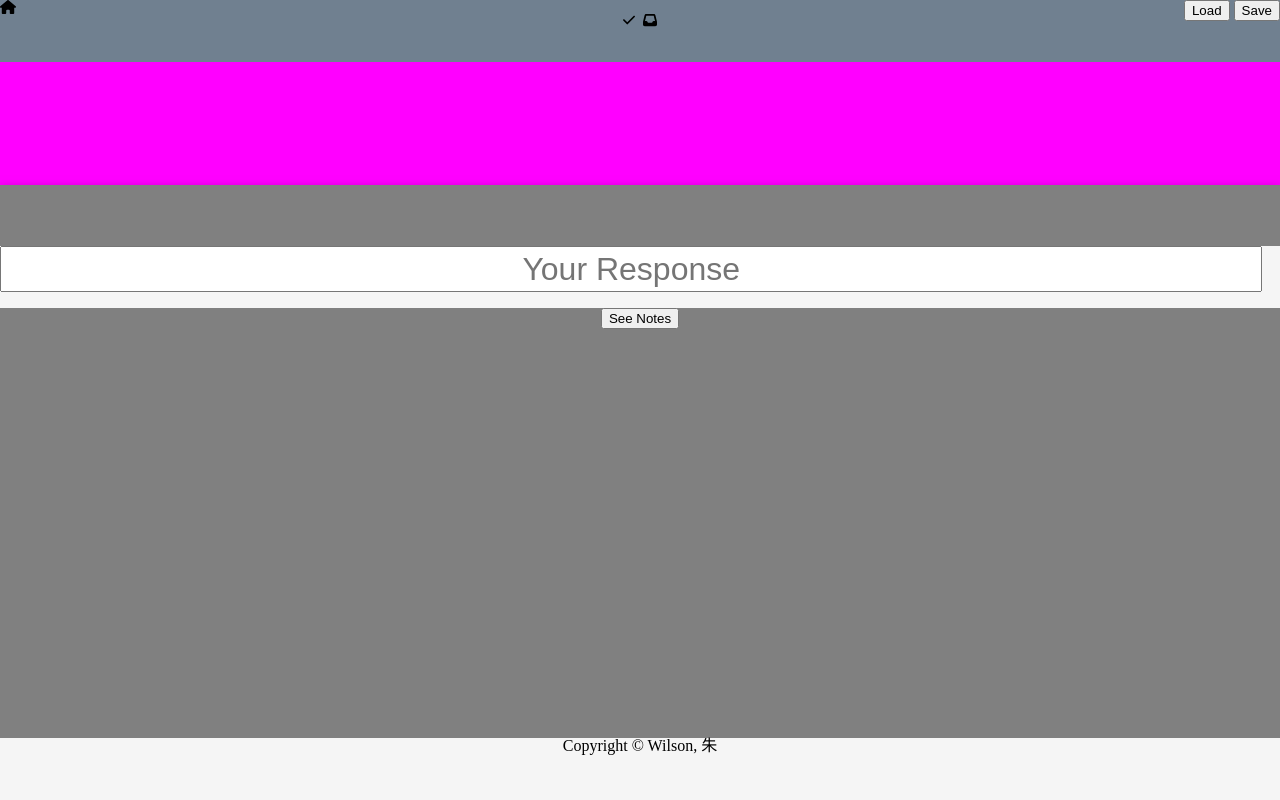
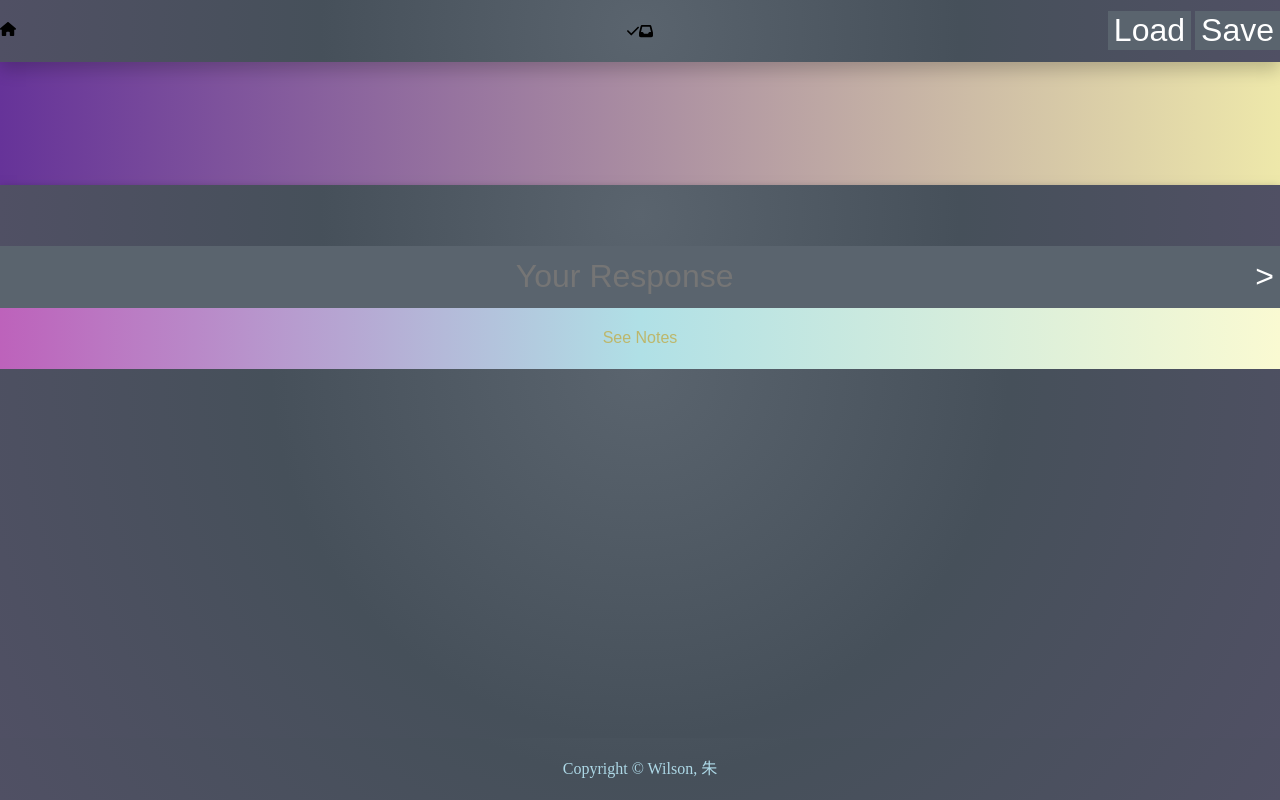
Before and after one commit to wilsonchupy/flashcard_app, a plain HTML site: page index.html in a window 1280 px wide. Drawn offline with Linux system fonts and the light colour scheme.

Commit message:
change bg color

```diff
--- a/css/layout.css
+++ b/css/layout.css
@@ -1,6 +1,6 @@
 body {
     display: grid;
-    background-color: grey;
+    background-image: radial-gradient(circle at center, rgb(90, 100, 110), rgb(70, 80, 90) 50%, rgb(80, 80, 100));
     grid-template-areas:
         "topnav"
         "question"
@@ -15,17 +15,22 @@ body {
 
 .topnav {
     grid-area: topnav;
-    background-color: slategray;
+    background-image: radial-gradient(circle at center, rgb(90, 100, 110), rgb(70, 80, 90) 50%, rgb(80, 80, 100));
+    /* border-bottom: 1px solid mediumslateblue; */
     color: white;
     font-size: 1em;
     display: grid;
     grid-template-areas:
         "home stats navs";
     grid-template-columns: 1fr 1fr 1fr;
+    z-index: 5;
+    box-shadow: 0 8px 16px 0 rgba(0,0,0,0.2);
 }
 
 .home {
     grid-area: home;
+    display: flex;
+    align-items: center;
 }
 
 .stats {
@@ -41,7 +46,11 @@ body {
 
 .question {
     grid-area: question;
-    background-color: magenta;
+    background-color: rgb(214, 171, 224);
+    background-image: linear-gradient(to right, RebeccaPurple , PaleGoldenRod);
+    display: flex;
+    justify-content: center;
+    align-items: center;
     text-align: center;
     font-size: 3em;
     color: white;
@@ -49,72 +58,141 @@ body {
 
 .category {
     grid-area: category;
-    background-color: grey;
+    background-image: radial-gradient(circle at center, rgb(90, 100, 110), rgb(70, 80, 90) 50%, rgb(80, 80, 100));
+    display: flex;
+    justify-content: center;
+    align-items: center;
     text-align: center;
     font-size: 2em;
+    color: white;
     box-shadow: 0px 5px 10px 0px rgba(0, 0, 0, 0.5);
 }
 
 .answer {
     grid-area: answer;
     background-color: whitesmoke;
+    display: grid;
+    grid-template-columns: 1fr;
+    justify-content: center;
+    align-items: center;
 }
 
 .utils {
     grid-area: utils;
-    background-color: grey;
+    background-color: slategrey;
     color: grey;
-    margin: 0 auto;
+    display: grid;
+    grid-template-columns: 1fr;
+    justify-content: center;
+    align-items: center;
+}
+
+.utils button {
+    height: 100%;
+    background: linear-gradient(0.25turn, rgb(189, 98, 187), powderblue, lightgoldenrodyellow);
+    border: none;
+    color: darkkhaki;
+    font-size: 1em;
+}
+
+.utils button:hover {
+    z-index: 5;
+    box-shadow: 0 8px 16px 0 rgba(0,0,0,0.2);
 }
 
 .blank {
     grid-area: blank;
-    background-color: grey;
+    background-image: radial-gradient(circle at 50% 0%, rgb(90, 100, 110), rgb(70, 80, 90) 50%, rgb(80, 80, 100));
 }
 
 .footer {
     grid-area: footer;
-    background-color: whitesmoke;
     text-align: center;
+    color: lightblue;
+    display: flex;
+    align-items: center;
+    justify-content: center;
 }
 
-header .logo {
-    float: left;
+.stats {
+    margin: 0 auto;
+    display: flex;
+    align-items: center;
 }
 
-header .stats {
-    margin: 0 auto;
+.navs {
+    float: right;
+    display: flex;
+    align-items: center;
 }
 
-header .navs {
-    float: right;
-    display: block;
-}
-
-header .navs ul {
+.navs ul {
     list-style: none;
 }
 
-header .navs ul li {
+.navs ul li {
     display: inline;
 }
 
 .answerInputDiv {
-    display: inline-block;
-    position: relative;
+    display: flex;
+    flex-direction: row;
+    height: 100%;
+    background-color: rgb(90, 100, 110);
 }
 
 .answer input {
     font-size: 2em;
-    width: 98%;
     height: 5vh;
+    width: 100%;
     text-align: center;
+    box-sizing: border-box;
+    flex-grow: 1;
+    height: 100%;
+    border: none;
+    color: white;
+    background-color: rgb(90, 100, 110);
+}
+
+.answer input:focus {
+    border: none;
+    border-bottom: 3px solid mediumturquoise;
+    outline: none;
+}
+
+.answer button {
+    font-size: 2em;
+    border: none;
+    background-color: rgb(90, 100, 110);
+    color: white;
+}
+
+#loadButton {
+    font-size: 2em;
+    border: none;
+    background-color: rgb(90, 100, 110);
+    color: white;
+}
+
+#saveButton {
+    font-size: 2em;
+    border: none;
+    background-color: rgb(90, 100, 110);
+    color: white;
+}
+
+#loadButton:hover {
+    box-shadow: 0 8px 16px 0 rgba(0,0,0,0.2);
+}
+
+#saveButton:hover {
+    box-shadow: 0 8px 16px 0 rgba(0,0,0,0.2);
 }
 
 .correctAnswer {
-    background: green;
+    background-color: mediumaquamarine!important;
 }
 
 .incorrectAnswer {
-    background: red;
+    background-color: lightcoral!important;
 }
--- a/index.html
+++ b/index.html
@@ -8,7 +8,7 @@
         <script src="./scripts/index.js" defer></script>
     </head>
     <body>
-        <header class="topnav">
+        <div class="topnav">
             <div class="home">
                 <a href="./index.html"><img src="./images/house-solid.svg" /></a>
             </div>
@@ -35,7 +35,7 @@
                     </li>
                 </ul>
             </nav>
-        </header>
+        </div>
 
 
         <div class="question">
@@ -44,8 +44,9 @@
         </div>
         <div class="answer">
             <span id="answerSpan" hidden></span>
-            <div class="anwerInputDiv">
+            <div class="answerInputDiv">
                 <input class="answerInput" placeholder="Your Response" />
+                <button>></button>
             </div>
         </div>
         <div class="utils">
--- a/scripts/index.js
+++ b/scripts/index.js
@@ -141,7 +141,7 @@ answerInput.addEventListener('keyup', (event) => {
             totalIncorrectCount += 1;
         }
 
-        correctPercentageElem.innerHTML = `${Math.round(( (totalUnlearnedCards - totalIncorrectCount) / totalUnlearnedCards) * 100)} %`;
+        correctPercentageElem.innerHTML = `${Math.round(( (totalUnlearnedCards - totalIncorrectCount) / totalUnlearnedCards) * 100)}%`;
         // save the updated card back to the deck
         dataset.deck[currentCard.id] = currentCard;
 
```
